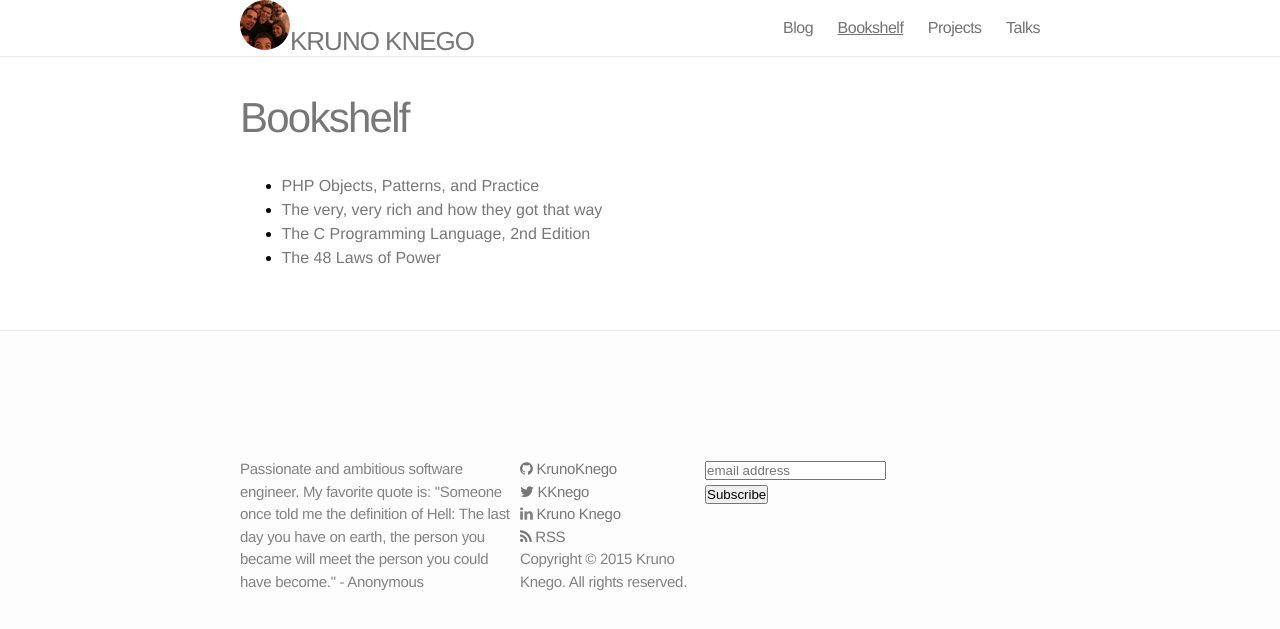
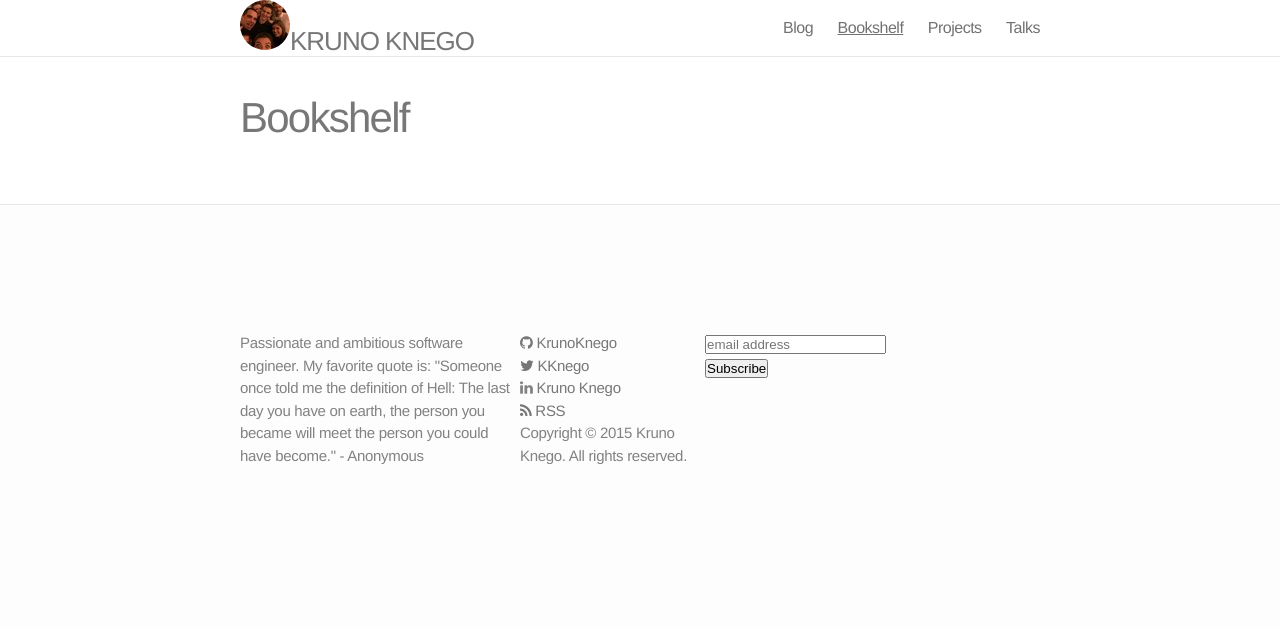
Before and after one commit to guotechfin/KrunoKnego.github.io, a Jekyll site: the page built from bookshelf.md, in a window 1280 px wide. Shown: the top 629 px of the page. Built offline with Jekyll 4.4.1, drawn with Linux system fonts in a browser that asks for light colours; nearby versions of some CDN libraries; comment, search, counter and statistics services are not loaded.

Commit message:
Bookshelf updated.

```diff
--- a/_includes/head.html
+++ b/_includes/head.html
@@ -4,7 +4,7 @@
     <title>{% if page.title %}{{ page.title }} | {{ site.title }}{% else %}Sofware Engineering Blog | {{ site.title }}{% endif %}</title>
     <meta name="viewport" content="width=device-width">
     <meta name="description" content="{{ site.description }}">
-    <meta name="keywords" content="kruno,knego,software,engineer,development,php,js,symfony2">
+    <meta name="keywords" content="kruno,knego,kknego,software,engineer,development,php,js,symfony2">
     <meta name="author" content="Kruno Knego">
     <meta property="og:description" content="{{ site.description }}"/>
     <link rel="canonical" href="{{ page.url | replace:'index.html','' | prepend: site.baseurl | prepend: site.url }}">
--- a/bookshelf.md
+++ b/bookshelf.md
@@ -3,8 +3,3 @@ layout: page
 title: Bookshelf
 permalink: /bookshelf/
 ---
-
-* <a href="http://www.amazon.com/gp/product/1430260319/ref=as_li_tl?ie=UTF8&camp=1789&creative=9325&creativeASIN=1430260319&linkCode=as2&tag=kruno-20&linkId=LTSTOGM6GXM34RMB">PHP Objects, Patterns, and Practice</a>
-* <a href="http://www.amazon.com/gp/product/B0006CH64K/ref=as_li_tl?ie=UTF8&camp=1789&creative=9325&creativeASIN=B0006CH64K&linkCode=as2&tag=kruno-20&linkId=VZNYYSXNWXVPDUUZ">The very, very rich and how they got that way</a>
-* <a href="http://www.amazon.com/gp/product/0131103628/ref=as_li_tl?ie=UTF8&camp=1789&creative=9325&creativeASIN=0131103628&linkCode=as2&tag=kruno-20&linkId=SAX4AQBX7ONED6QT">The C Programming Language, 2nd Edition</a>
-* <a href="http://www.amazon.com/gp/product/0140280197/ref=as_li_tl?ie=UTF8&camp=1789&creative=9325&creativeASIN=0140280197&linkCode=as2&tag=kruno-20&linkId=FSUCZ7AXE3IYYL6N">The 48 Laws of Power</a>
```
Also changed, not shown: _layouts/bookshelf.html (added, +27 -0 lines), _layouts/projects.html (added, +11 -0 lines), projects.md (+0 -2 lines).
